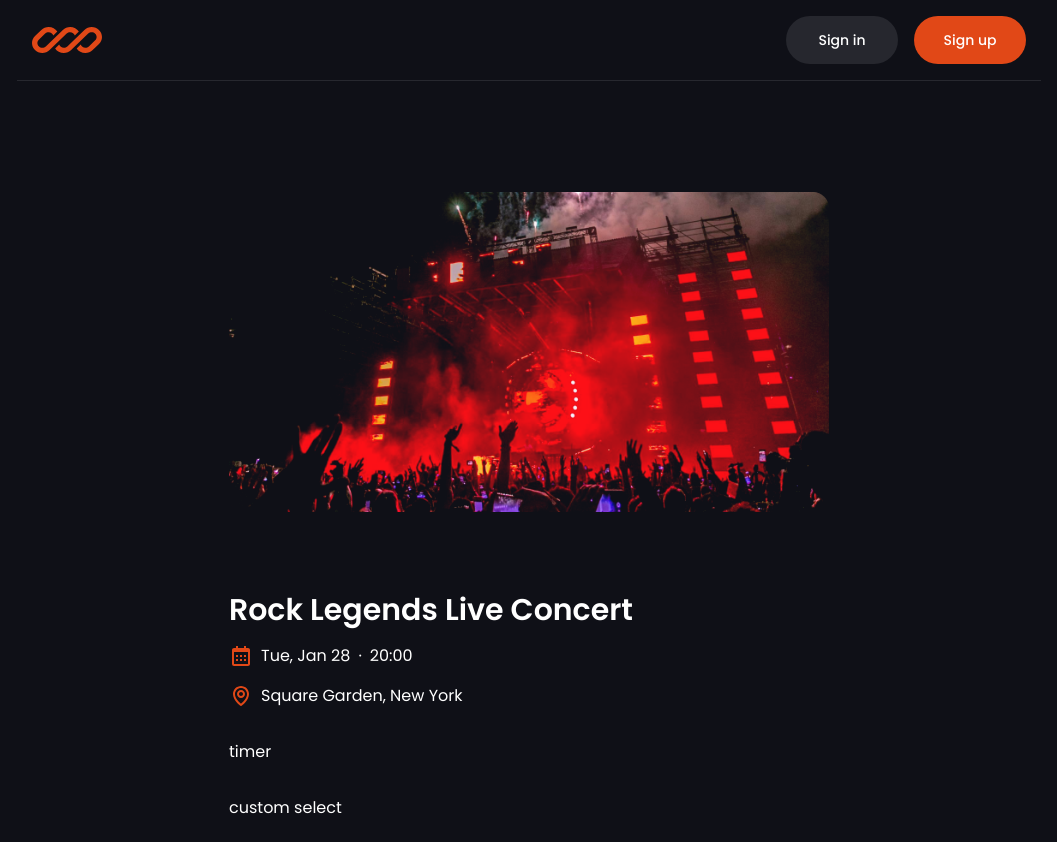
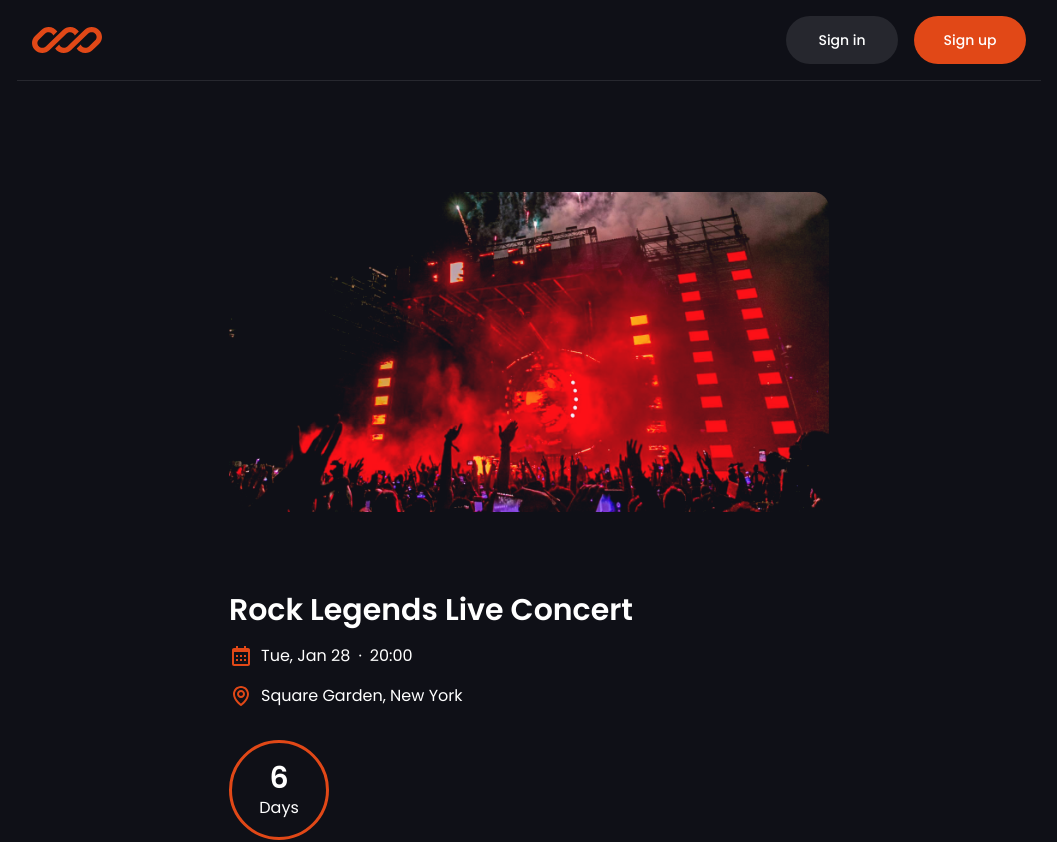
Before and after one commit to Jisap/next15-events, a Next.js app: page /event/1 in a window 1280 px wide. Shown: the top 842 px of the page, without its empty margins (111-1168 px from the left). Built offline with nearby package versions, Linux system fonts and the light colour scheme; data requests are answered from the project's data file.

Commit message:
Add Timer component and format event date in Event component

```diff
--- a/app/event/[id]/page.jsx
+++ b/app/event/[id]/page.jsx
@@ -2,6 +2,7 @@ import React from 'react'
 import Image from 'next/image';
 import { FaRegCircleCheck } from 'react-icons/fa6'
 import EventSchedule from '@/components/EventSchedule';
+import Timer from '@/components/Timer';
 
 const EventDetails = async ({ params }) => {
 
@@ -35,7 +36,7 @@ const EventDetails = async ({ params }) => {
                 <h2 className='h2 mb-4'>{event.title}</h2>
                 <EventSchedule event={event}/>
               </div>
-              <div>timer</div>
+              <Timer event={ event } />
               <div>custom select</div>
               <div>buy tickets btn</div>
             </div>
--- a/components/Events/Event.jsx
+++ b/components/Events/Event.jsx
@@ -1,9 +1,16 @@
+import { useContext } from "react";
+import { EventContext } from "@/context/EventContext";
 import Image from "next/image"
 import { BiCalendar, BiMap, BiTime } from "react-icons/bi"
 
 
 
 const Event = ({ event }) => {
+
+  const { formatDate } = useContext(EventContext);
+    const dbDate = event.date;
+    const formattedDate = formatDate(dbDate);
+
   return (
     <div className="bg-white/5 hover:bg-white/10 transition-all h-[440px] rounded-3xl flex flex-col justify-start p-4 w-[320px] sm:w-full mx-auto sm:mx-0">
       <div className="relative w-full h-[320px] mb-10">
@@ -23,7 +30,7 @@ const Event = ({ event }) => {
           <div className="flex items-center gap-3 text-accent mb-2">
             <div className="flex items-center gap-1">
               <BiCalendar />
-              <div className="text-[15px]">{event.date}</div>
+              <div className="text-[15px]">{formattedDate}</div>
             </div>
             <div className="flex items-center gap-1">
               <BiTime />
--- /dev/null
+++ b/components/Timer.jsx
@@ -0,0 +1,54 @@
+"use client"
+
+import { useEffect, useState } from "react"
+
+
+
+
+const Timer = ({ event }) => {
+
+  const eventDate = new Date(`${event.date}T${event.hour}`); // Fecha y hora del evento
+
+  const [timeRemaining, setTimeRemaining] = useState(eventDate - new Date()); // Tiempo restante hasta el evento
+
+  useEffect(() => {
+    const interval = setInterval(() => {
+      const now = new Date();
+      const timeLeft = eventDate - now;
+      if(timeLeft <= 0){                        // Si el tiempo restante es menor o igual a cero, limpia el intervalo y establece el tiempo restante a cero
+        clearInterval(interval);
+        setTimeRemaining(0);
+      }else{
+        setTimeRemaining(timeLeft);             // Si el tiempo restante es mayor a cero, establece el tiempo restante
+      }
+
+    }, 1000)                                    // Cada segundo, actualiza el tiempo restante
+
+    return () => clearInterval(interval);       // Limpia el intervalo cuando el componente se desmonte
+  },[eventDate]);
+
+  if(timeRemaining <= 0){
+    return <div>Event has already passed!</div>
+  }
+
+  const days = Math.floor(timeRemaining / (1000 * 60 * 60 * 24));
+  const hours = Math.floor((timeRemaining % (1000 * 60 * 60 * 24)) / (1000 * 60 * 60));
+  const minutes = Math.floor((timeRemaining % (1000 * 60 * 60)) / (1000 * 60));
+  const seconds = Math.floor((timeRemaining % (1000 * 60)) / 1000);
+
+  return (
+    <div>
+      {/* days */}
+      <div>
+        <div className="text-center border-[3px] border-accent rounded-full w-[100px] h-[100px] flex items-center justify-center">
+          <div>
+            <div className="text-3xl font-semibold">{days}</div>
+            <div>Days</div>
+          </div>
+        </div>
+      </div>
+    </div>
+  )
+}
+
+export default Timer
```
